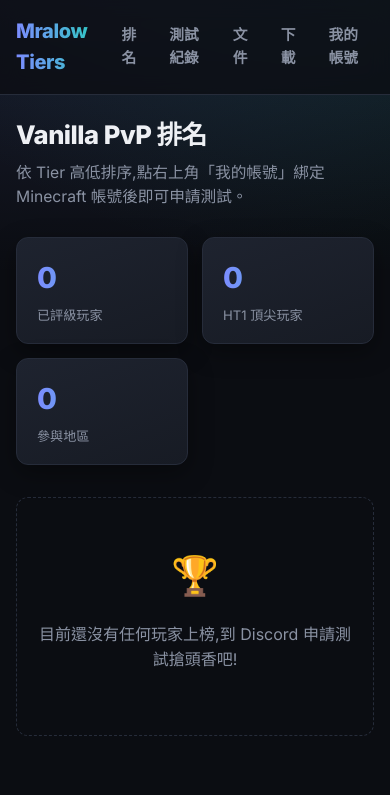
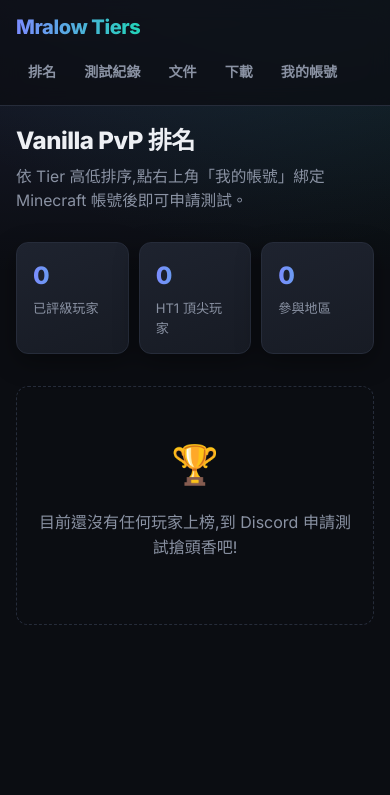
Before and after one commit to Mralowww/paper-server, a Flask app: page / in a window 390 px wide. Shown: the top 795 px of the page. Run offline with Flask 3, Linux system fonts and the light colour scheme; data that the repository does not hold is empty.

Commit message:
網站加上進場動畫與手機版排版優化
- 主要區塊/表格列/統計卡片加上淡入動畫(有 prefers-reduced-motion 時自動關閉)
- 手機寬度(<=640px)下導覽列改直式排列、連結列可橫向滑動,表單元件改直式堆疊
- 統計卡片、標題字級、面板留白在小螢幕下都有對應調整

```diff
--- a/tierlist-web/static/css/style.css
+++ b/tierlist-web/static/css/style.css
@@ -381,3 +381,127 @@ code {
 .panel ol li {
     margin-bottom: 6px;
 }
+
+/* ---- 進場動畫 ---- */
+
+@keyframes fadeInUp {
+    from {
+        opacity: 0;
+        transform: translateY(10px);
+    }
+    to {
+        opacity: 1;
+        transform: translateY(0);
+    }
+}
+
+@keyframes fadeIn {
+    from { opacity: 0; }
+    to { opacity: 1; }
+}
+
+main > * {
+    animation: fadeInUp 0.45s ease both;
+}
+
+main > *:nth-child(2) { animation-delay: 0.05s; }
+main > *:nth-child(3) { animation-delay: 0.1s; }
+main > *:nth-child(4) { animation-delay: 0.15s; }
+main > *:nth-child(n+5) { animation-delay: 0.2s; }
+
+.topnav {
+    animation: fadeIn 0.3s ease both;
+}
+
+.tier-table tbody tr {
+    animation: fadeIn 0.4s ease both;
+}
+
+.tier-table tbody tr:nth-child(1) { animation-delay: 0.02s; }
+.tier-table tbody tr:nth-child(2) { animation-delay: 0.05s; }
+.tier-table tbody tr:nth-child(3) { animation-delay: 0.08s; }
+.tier-table tbody tr:nth-child(4) { animation-delay: 0.11s; }
+.tier-table tbody tr:nth-child(5) { animation-delay: 0.14s; }
+.tier-table tbody tr:nth-child(n+6) { animation-delay: 0.16s; }
+
+.stat-tile {
+    animation: fadeInUp 0.45s ease both;
+}
+
+.stat-row .stat-tile:nth-child(2) { animation-delay: 0.08s; }
+.stat-row .stat-tile:nth-child(3) { animation-delay: 0.16s; }
+
+@media (prefers-reduced-motion: reduce) {
+    * {
+        animation-duration: 0.001s !important;
+        animation-delay: 0s !important;
+        transition-duration: 0.001s !important;
+        scroll-behavior: auto !important;
+    }
+}
+
+/* ---- 手機版排版 ---- */
+
+@media (max-width: 640px) {
+    .topnav {
+        flex-direction: column;
+        align-items: flex-start;
+        gap: 10px;
+        padding: 12px 16px;
+    }
+
+    .nav-links {
+        width: 100%;
+        overflow-x: auto;
+        flex-wrap: nowrap;
+        -webkit-overflow-scrolling: touch;
+        padding-bottom: 2px;
+    }
+
+    .nav-links a {
+        flex: 0 0 auto;
+        padding: 8px 12px;
+        font-size: 0.88rem;
+    }
+
+    main {
+        padding-top: 16px;
+    }
+
+    h1 {
+        font-size: 1.5rem;
+    }
+
+    .stat-row {
+        grid-template-columns: repeat(auto-fit, minmax(110px, 1fr));
+        gap: 10px;
+    }
+
+    .stat-tile {
+        padding: 14px 16px;
+    }
+
+    .stat-value {
+        font-size: 1.5rem;
+    }
+
+    .panel {
+        padding: 16px;
+    }
+
+    .inline-form {
+        flex-direction: column;
+        align-items: stretch;
+    }
+
+    .inline-form input,
+    .inline-form select,
+    .inline-form button,
+    .inline-form .btn {
+        width: 100%;
+    }
+
+    .table-wrap {
+        -webkit-overflow-scrolling: touch;
+    }
+}
```
